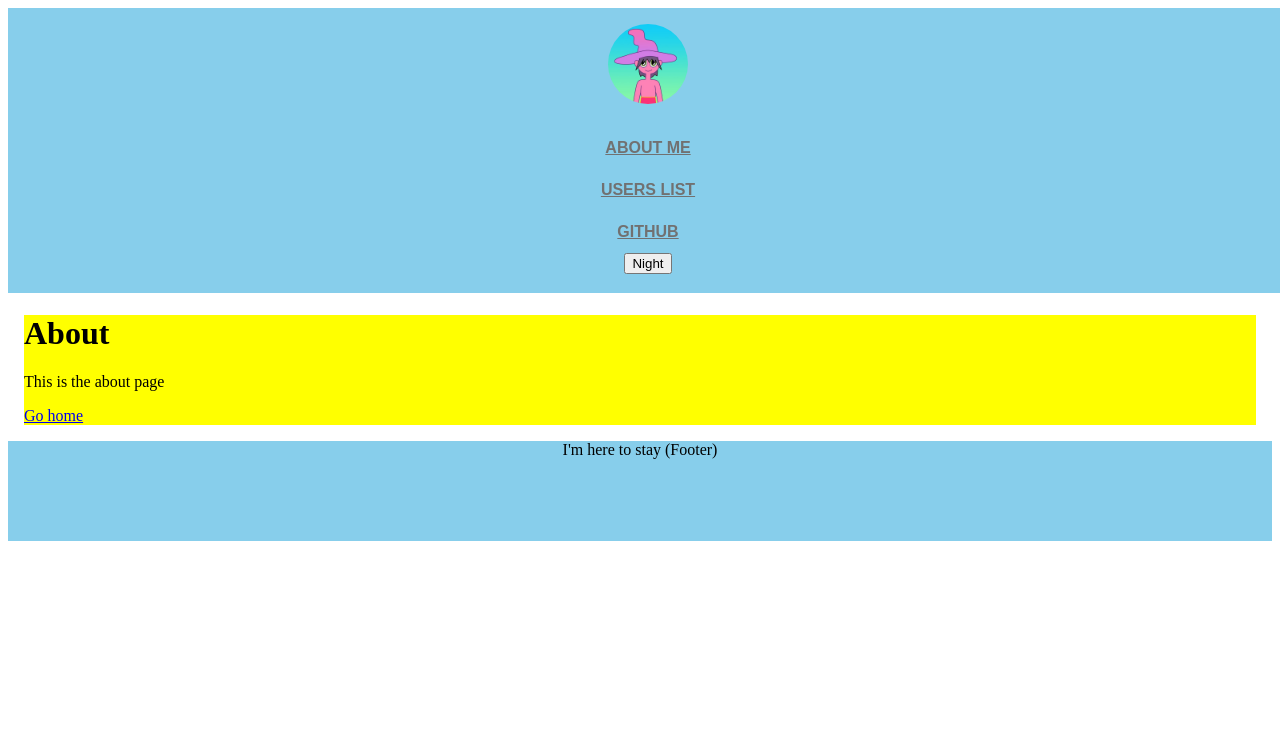
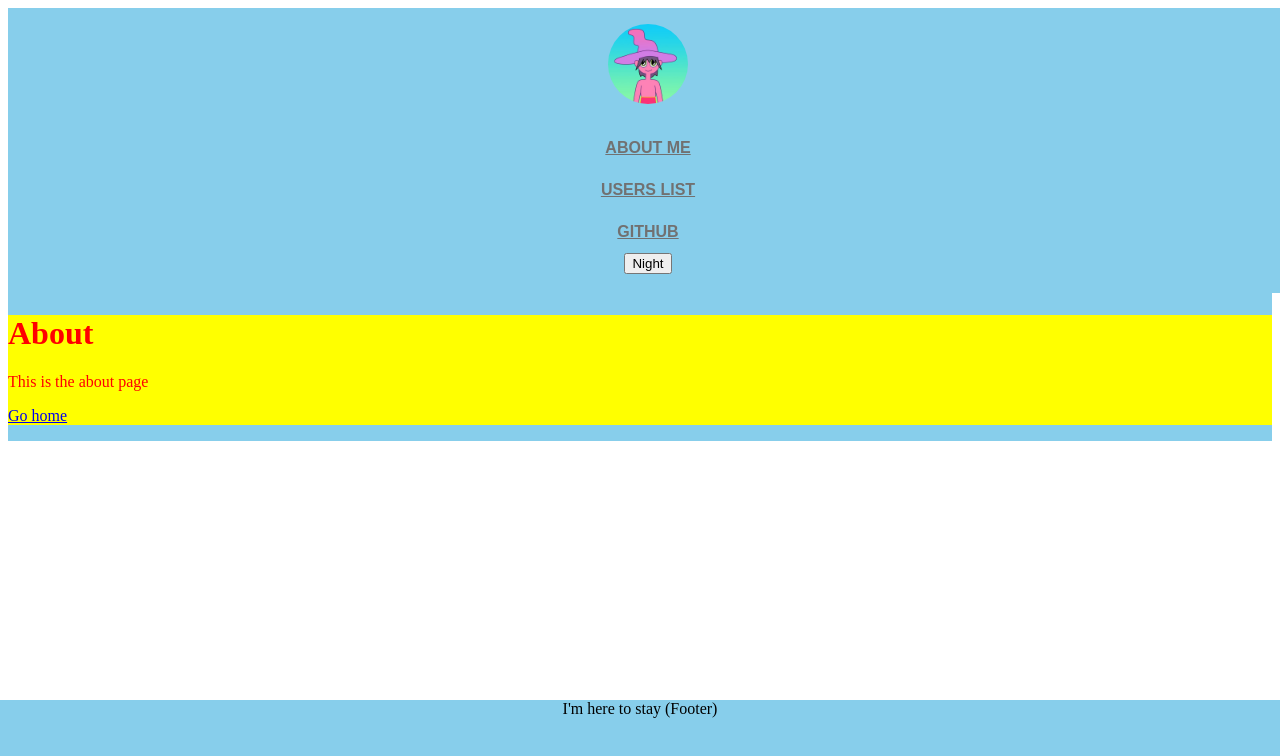
Before and after one commit to Fantominium/malcolm-typescript, a Next.js app: page /about in a window 1280 px wide. Shown: the top 756 px of the page. Built offline with nearby package versions, Linux system fonts and the light colour scheme.

Commit message:
making uniform the layout of the pages

```diff
--- a/components/organisms/Content.tsx
+++ b/components/organisms/Content.tsx
@@ -5,10 +5,19 @@ import { DarkModeContext } from "../Layout";
 
 
 const BodyStyles = styled.div `
+    min-height: 100%;
+    flex-grow: 1;
+    margin: 0;
+    color: red;
+    background: ${(props:IProps) => props.theme.color};
 
-  margin: 1em;
-  background: ${(props:IProps) => props.theme.color};
-  min-height: 100%;
+  @media (min-width: 1350px) {
+    min-height: 100%;
+    flex-grow: 1;
+    margin: 0;
+    color: red;
+
+  }
 `
 const Content = ({children}:ChildrenNodeProps) => {
     const themeContext = useContext<IState>(DarkModeContext)
--- a/components/organisms/Footer.tsx
+++ b/components/organisms/Footer.tsx
@@ -13,6 +13,9 @@ const FooterStyle = styled.footer`
     flex-flow: row wrap;
     justify-content: center;
     width: 100%;
+    left: 0;
+    bottom: 0;
+    position: fixed;
     input {
         margin-right: .5em;
         margin-left: .5em;
--- a/components/organisms/LayoutStyle.tsx
+++ b/components/organisms/LayoutStyle.tsx
@@ -5,13 +5,21 @@ import { DarkModeContext } from "../Layout"
 
 const LayoutStyles = styled.body `
   margin: 0 auto;
+  min-height: 100%;
+  padding: 0;
+  display: flex;
+  flex-direction: column;
+  background-color: ${(props:IProps) => props.theme.color};
 
 
 
 @media (min-width: 1350px) {
   margin: 0 auto;
-  background-color: ${(props:IProps) => props.theme.color};
-
+  /* background-color: ${(props:IProps) => props.theme.color}; */
+  min-height: 100%;
+  padding: 0;
+  display: flex;
+  flex-direction: column;
 }
 
 `
```
